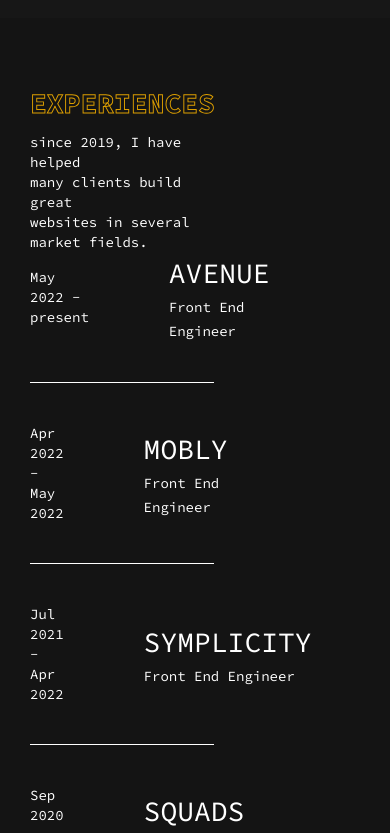
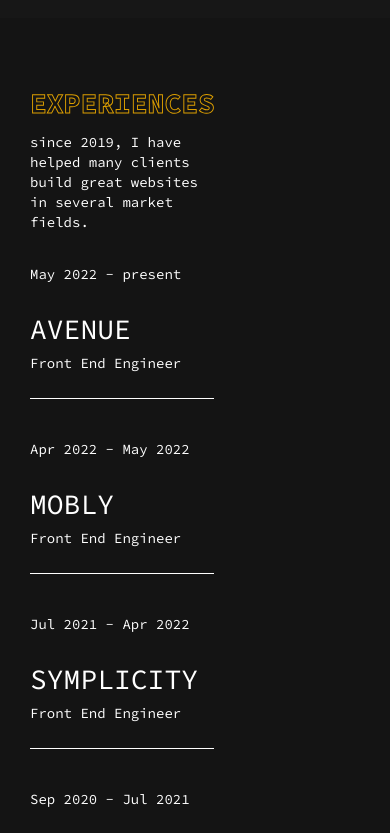
Before and after one commit to Guilherme1067/MyPortio, a React (Vite) app: page / in a window 390 px wide. Shown: the part 2440-3273 px from the top of the page. Built offline with nearby package versions, Linux system fonts and the light colour scheme.

Commit message:
fixed align issues on mobile

```diff
--- a/src/components/Experiences.tsx
+++ b/src/components/Experiences.tsx
@@ -37,7 +37,7 @@
 
       {jobs.map(job => {
         return (
-          <div className="flex flex-row  border-solid border-b-[0.5px] border-white items-center border-border-gray pb-10 gap-20 ">
+          <div className="flex flex-col gap-6 pb-6 md:flex-row border-solid border-b-[0.5px] border-white md:items-center border-border-gray md:pb-10 md:gap-20 ">
             <span className="text-white text-sm sm:text-base">{job.period}</span>
             <div >
               <p className="text-white text-[28px]  sm:text-[40px]">{job.name}</p>
@@ -66,7 +66,7 @@
   return (
     <div className="flex gap-2 flex-col pt-16 sm:pt-24">
       <h1 className="jobs text-[28px] sm:text-3xl font-bold ">EXPERIENCES</h1>
-      <p className=" text-sm sm:text-xl text-white">since 2019, I have helped <br /> many clients build great <br />websites in several<br /> market fields. </p>
+      <p className=" text-sm sm:text-xl text-white md:max-w-[300px] pb-8 ">since 2019, I have helped many clients build great websites in several market fields. </p>
     </div>
   )
 }
```
